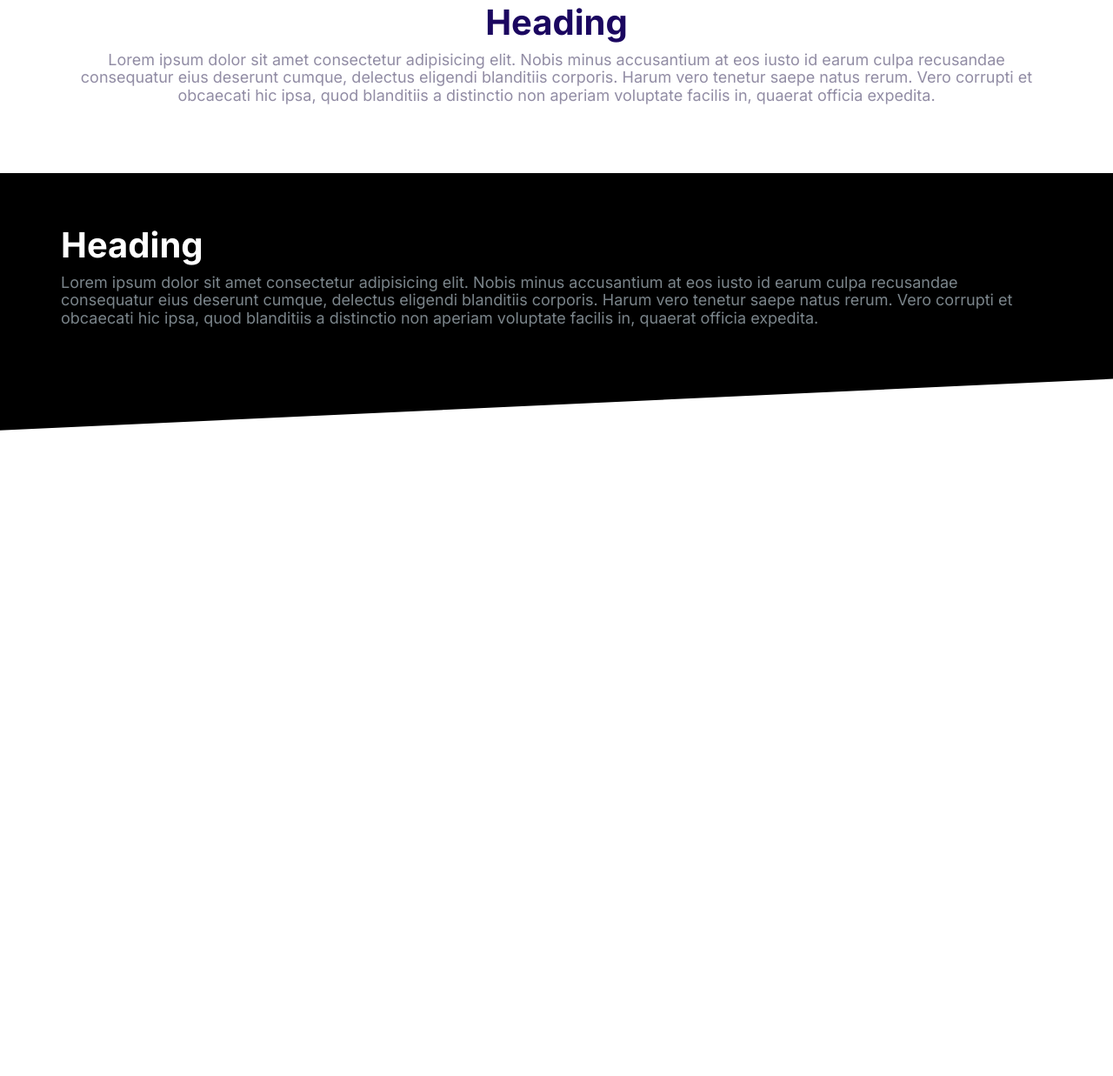
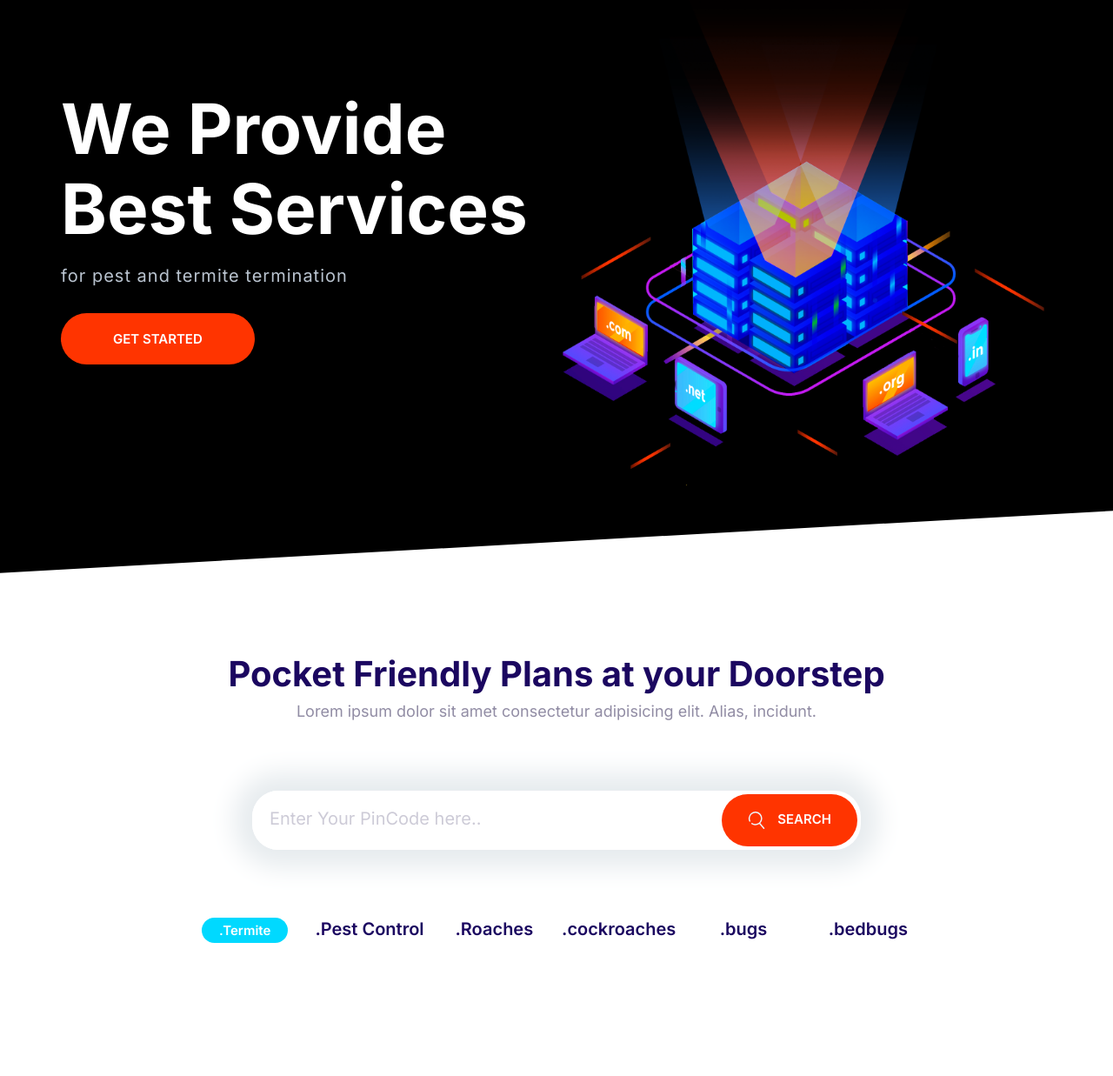
Before and after one commit to RukhsarDayma/Pest-Terminator, a plain HTML site: page index.html in a window 1280 px wide. Shown: the part 116-1353 px from the top of the page at 87% size. Before the commit the page ends 800 px from the top, so only its background shows below. Drawn offline with Linux system fonts and the light colour scheme.

Commit message:
implementing the domain block.

```diff
--- a/css/style.css
+++ b/css/style.css
@@ -174,10 +174,17 @@ a {
   font-size: 1.8rem;
   font-weight: 600;
   margin: 1rem 0;
+  outline: 0;
   padding: 2rem 3rem;
   text-align: center;
   text-transform: uppercase;
   white-space: nowrap;
+}
+.btn .icon {
+  width: 2rem;
+  height: 2rem;
+  margin-right: 1rem;
+  vertical-align: middle;
 }
 
 .btn-primary {
@@ -235,6 +242,8 @@ a {
 }
 ::placeholder {
   color: #cdcbd7;
+  font-size: 2rem;
+  font-weight: 300;
 }
 .input-group {
   border: 1px solid var(--color-border);
@@ -244,7 +253,7 @@ a {
 .input-group .input {
   border: 0;
   flex-grow: 1;
-  padding: 1.5rem 1rem;
+  padding: 1.5rem 2rem;
 }
 .input-group .btn {
   margin: 4px;
@@ -559,3 +568,47 @@ a {
 .nav__brand {
   transform: translateY(5px);
 }
+/* Hero */
+.hero {
+  clip-path: polygon(0% 0%, 100% 0%, 100% 90%, 0% 100%);
+}
+.hero__tagline {
+  font-size: 2rem;
+  color: #b9c3cf;
+  letter-spacing: 1px;
+  margin: 2rem 0 5rem 0;
+}
+.hero__image {
+  width: 100%;
+}
+@media screen and (min-width: 768px) {
+  .hero {
+    padding-top: 0;
+  }
+  .hero__content {
+    text-align: left;
+    align-self: center;
+  }
+}
+/* Domain Block */
+.block-domain .input-group {
+  box-shadow: 0 0 30px 20px #e6ebee;
+  border: 0;
+  margin: 8rem auto;
+  max-width: 700px;
+}
+.block-domain__prices {
+  display: grid;
+  grid-template-columns: repeat(3, 1fr);
+  grid-template-rows: repeat(2, 6rem);
+  font-size: 2rem;
+  font-weight: 600;
+  justify-items: center;
+  max-width: 860px;
+  margin: 0 auto;
+}
+@media screen and (min-width: 768px) {
+  .block-domain__prices {
+    grid-template-columns: repeat(auto-fit, minmax(10rem, 1fr));
+  }
+}
--- a/index.html
+++ b/index.html
@@ -20,38 +20,52 @@
         <use xlink:href="images/sprite.svg#menu"></use>
       </svg>
       <ul class="list nav__list collapsible__content">
-        <li class="nav__item"><a href="#">About</a></li>
+        <li class="nav__item"><a href="#">Home</a></li>
+        <li class="nav__item"><a href="#">Why Us?</a></li>
+        <li class="nav__item"><a href="#">Services</a></li>
         <li class="nav__item"><a href="#">Contact</a></li>
-        <li class="nav__item"><a href="#">pricing</a></li>
-        <li class="nav__item"><a href="#">visit</a></li>
       </ul>
     </nav>
 
-    <section class="block container">
+    <section class="block block--dark block--skewed-left hero">
+      <div class="container grid grid--1x2">
+        <header class="block__header hero__content">
+          <h1 class="block__heading">We Provide Best Services</h1>
+          <p class="hero__tagline">for pest and termite termination</p>
+          <a href="#" class="btn btn-accent btn--stretched">Get Started</a>
+        </header>
+        <img class="hero__image" src="images/banner.png" alt="banner" />
+      </div>
+    </section>
+    <section class="block container block-domain">
       <header class="block__header">
-        <h2 class="block__heading">Heading</h2>
+        <h2>Pocket Friendly Plans at your Doorstep</h2>
         <p>
-          Lorem ipsum dolor sit amet consectetur adipisicing elit. Nobis minus
-          accusantium at eos iusto id earum culpa recusandae consequatur eius
-          deserunt cumque, delectus eligendi blanditiis corporis. Harum vero
-          tenetur saepe natus rerum. Vero corrupti et obcaecati hic ipsa, quod
-          blanditiis a distinctio non aperiam voluptate facilis in, quaerat
-          officia expedita.
+          Lorem ipsum dolor sit amet consectetur adipisicing elit. Alias,
+          incidunt.
         </p>
       </header>
-    </section>
-    <section class="block block--dark block--skewed-left">
-      <div class="container">
-        <h2 class="block__heading">Heading</h2>
-        <p>
-          Lorem ipsum dolor sit amet consectetur adipisicing elit. Nobis minus
-          accusantium at eos iusto id earum culpa recusandae consequatur eius
-          deserunt cumque, delectus eligendi blanditiis corporis. Harum vero
-          tenetur saepe natus rerum. Vero corrupti et obcaecati hic ipsa, quod
-          blanditiis a distinctio non aperiam voluptate facilis in, quaerat
-          officia expedita.
-        </p>
+      <div class="input-group">
+        <input
+          type="text"
+          class="input"
+          placeholder="Enter Your PinCode here.."
+        />
+        <button class="btn btn-accent">
+          <svg class="icon icon--white">
+            <use xlink:href="images/sprite.svg#search"></use>
+          </svg>
+          Search
+        </button>
       </div>
+      <ul class="list block-domain__prices">
+        <li><span class="badge badge--secondary">.Termite</span></li>
+        <li>.Pest Control</li>
+        <li>.Roaches</li>
+        <li>.cockroaches</li>
+        <li>.bugs</li>
+        <li>.bedbugs</li>
+      </ul>
     </section>
     <script src="js/main.js"></script>
   </body>
```
Also changed, not shown: components/domain.html (added, +25 -0 lines), images/banner.png (added).
